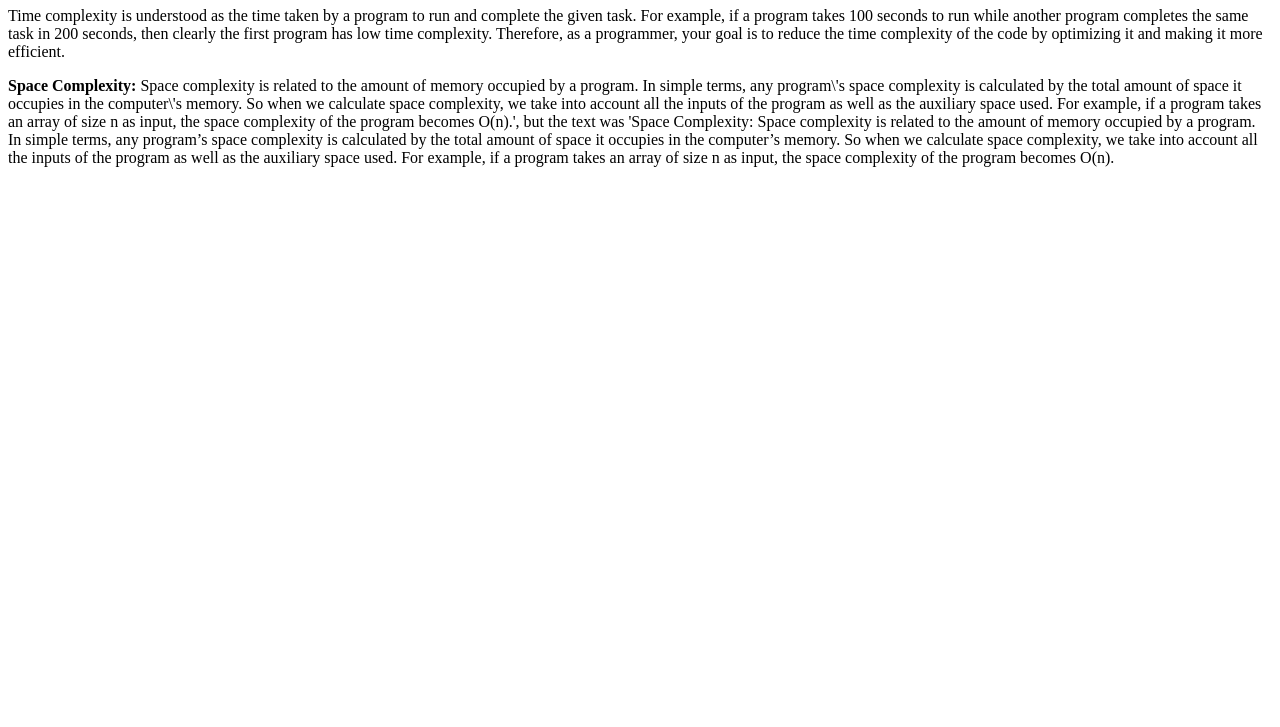
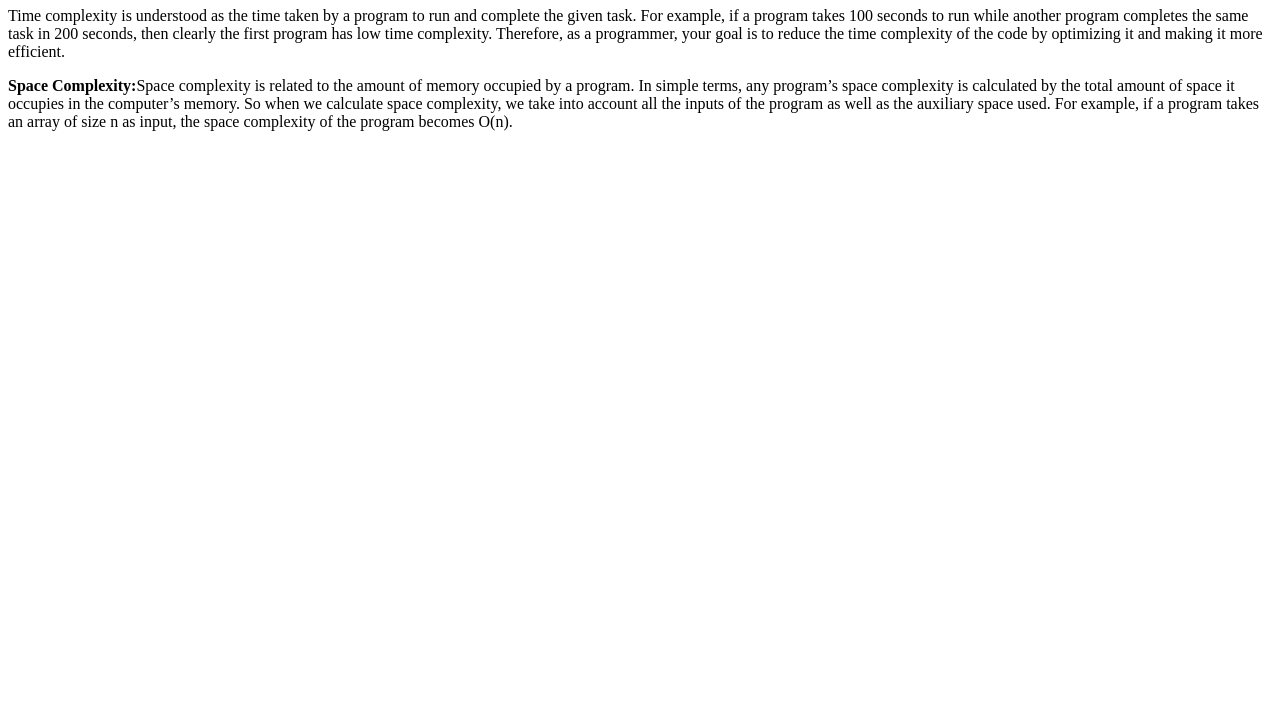
Before and after one commit to acciojob/time-and-space-complexity-SangitaSen1998, a website: page main.html in a window 1280 px wide. Shown: the part 73-800 px from the top of the page. Drawn offline with Linux system fonts and the light colour scheme.

Commit message:
created a submission

```diff
--- a/main.html
+++ b/main.html
@@ -10,7 +10,7 @@
 	<h1>Time and Space Complexity</h1>
 	<p>Time complexity is understood as the time taken by a program to run and complete the given task. For example, if a program takes 100 seconds to run while another program completes the same task in 200 seconds, then clearly the first program has low time complexity. Therefore, as a programmer, your goal is to reduce the time complexity of the code by optimizing it and making it more efficient.</p>
 
-	<p><b>Space Complexity:</b> Space complexity is related to the amount of memory occupied by a program. In simple terms, any program\'s space complexity is calculated by the total amount of space it occupies in the computer\'s memory. So when we calculate space complexity, we take into account all the inputs of the program as well as the auxiliary space used. For example, if a program takes an array of size n as input, the space complexity of the program becomes O(n).', but the text was 'Space Complexity: Space complexity is related to the amount of memory occupied by a program. In simple terms, any program’s space complexity is calculated by the total amount of space it occupies in the computer’s memory. So when we calculate space complexity, we take into account all the inputs of the program as well as the auxiliary space used. For example, if a program takes an array of size n as input, the space complexity of the program becomes O(n).</p>
+	<p><b>Space Complexity:</b>Space complexity is related to the amount of memory occupied by a program. In simple terms, any program’s space complexity is calculated by the total amount of space it occupies in the computer’s memory. So when we calculate space complexity, we take into account all the inputs of the program as well as the auxiliary space used. For example, if a program takes an array of size n as input, the space complexity of the program becomes O(n).</p>
     <script type="text/javascript" src="./script.js">
 </script>
 
```
